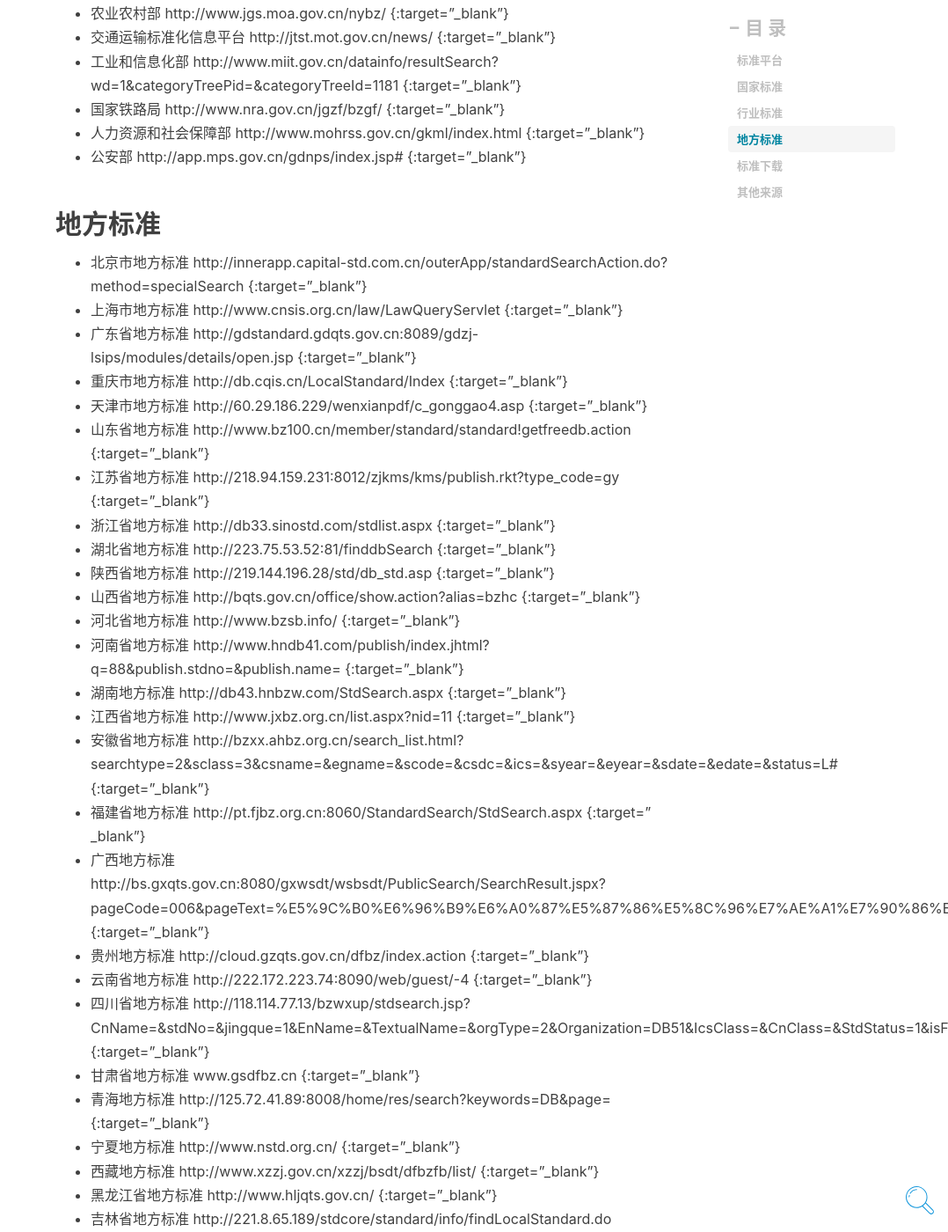
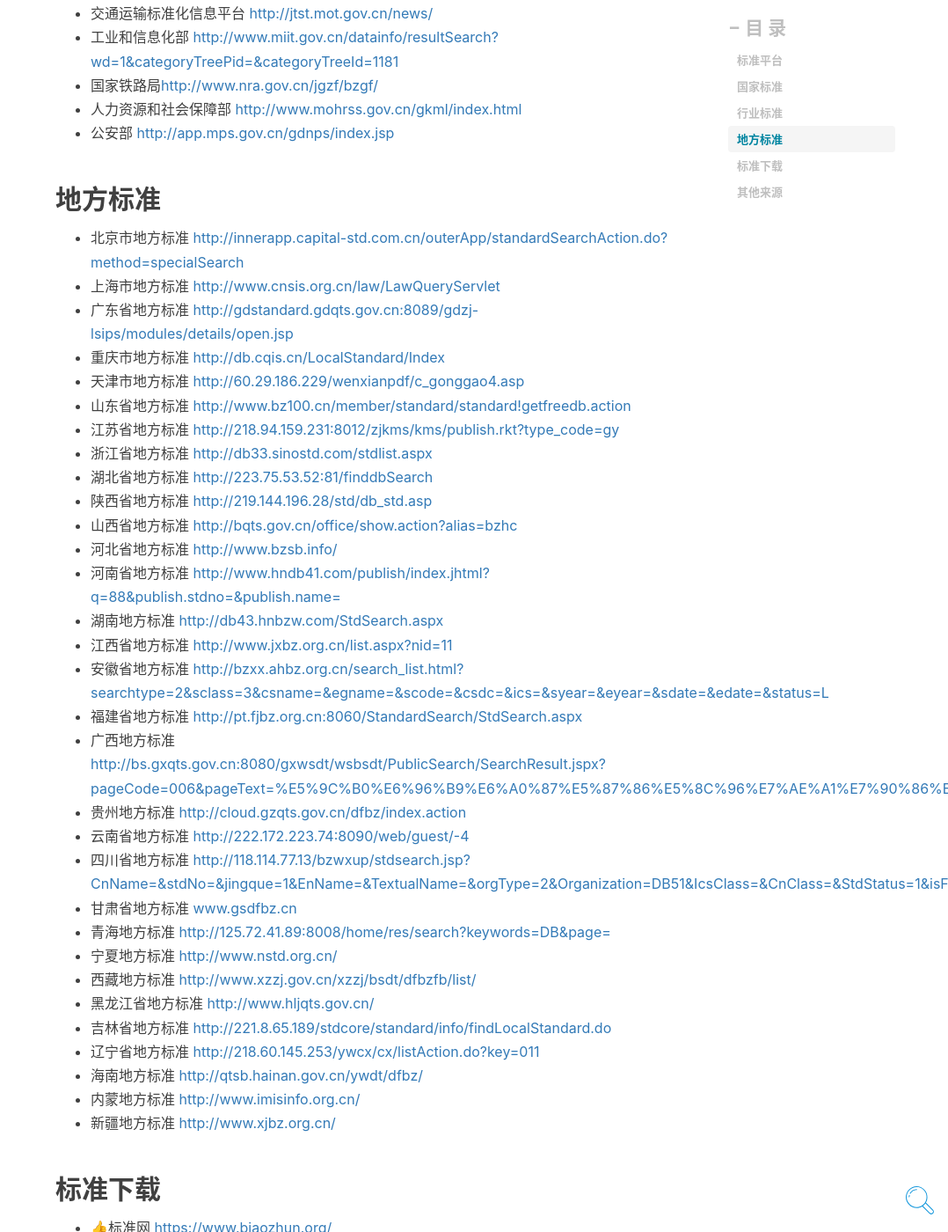
Before and after one commit to kcdyx1/kcdyx1.github.io, a Jekyll site: the page built from _posts/2022-01-26-标准规范.md, in a window 1280 px wide and 1400 px high, scrolled down 1420 px. Shown: the whole window at 88% size, without its empty margins (202-1280 px from the left). Built offline with Jekyll 4.4.1, drawn with Linux system fonts in a browser that asks for light colours; comment, search, counter and statistics services are not loaded; some of the changed text lies outside the part shown.

Commit message:
fix bugs

```diff
--- a/_posts/2022-01-26-标准规范.md
+++ b/_posts/2022-01-26-标准规范.md
@@ -15,84 +15,83 @@ tags:
 
 ## 国家标准
 
-- 👍国家标准全文公开系统 [http://openstd.samr.gov.cn/bzgk/gb/index](http://openstd.samr.gov.cn/bzgk/gb/index)) {:target="_blank"}
-- 👍全国标准信息公共服务平台 [http://std.samr.gov.cn/](http://std.samr.gov.cn/)) {:target="_blank"}
-- 👍中国国家标准化管理委员会 [http://www.sac.gov.cn/](http://www.sac.gov.cn/) {:target="_blank"}
-- 👍国家市场监督管理总局 [http://www.samr.gov.cn/](http://www.samr.gov.cn/) {:target="_blank"}
-- 👍中国政府网 http://www.gov.cn/fuwu/bzxxcx/bzh.htm {:target="_blank"}
-- 👍中国通信标准化协会 http://www.ccsa.org.cn/bzcx {:target="_blank"}
-- 全国团体标准信息平台 http://www.ttbz.org.cn/ {:target="_blank"}
-
+- 👍国家标准全文公开系统 [http://openstd.samr.gov.cn/bzgk/gb/index](http://openstd.samr.gov.cn/bzgk/gb/index)){:target="_blank"}
+- 👍全国标准信息公共服务平台 [http://std.samr.gov.cn/](http://std.samr.gov.cn/)){:target="_blank"}
+- 👍中国国家标准化管理委员会 [http://www.sac.gov.cn/](http://www.sac.gov.cn/){:target="_blank"}
+- 👍国家市场监督管理总局 [http://www.samr.gov.cn/](http://www.samr.gov.cn/){:target="_blank"}
+- 👍中国政府网 [http://www.gov.cn/fuwu/bzxxcx/bzh.htm](http://www.gov.cn/fuwu/bzxxcx/bzh.htm){:target="_blank"}
+- 👍中国通信标准化协会 [http://www.ccsa.org.cn/bzcx](http://www.ccsa.org.cn/bzcx){:target="_blank"}
+- 全国团体标准信息平台 [http://www.ttbz.org.cn/](http://www.ttbz.org.cn/){:target="_blank"}
 
 
 ## 行业标准
 
-- 国家工程建设标准化信息网 http://www.ccsn.gov.cn/ {:target="_blank"}
-- 住房和城乡建设部 http://www.mohurd.gov.cn/bzde/index.html {:target="_blank"}
-- 中国电力企业联合会 http://dls.cec.org.cn/zhongdianlianbiaozhun/ {:target="_blank"}
-- 生态环境部 http://kjs.mee.gov.cn/hjbhbz/ {:target="_blank"}
-- 商务部 http://ltbzh.mofcom.gov.cn/ltbzh_index.shtml {:target="_blank"}
-- 水利部国际合作与科技司 http://gjkj.mwr.gov.cn/jsjd1/bzcx/ {:target="_blank"}
-- 国家广播电视总局 http://www.nrta.gov.cn/col/col2081/index.html {:target="_blank"}
-- 国家粮食和物资储备局 http://www.lswz.gov.cn/html/zcfb/index.shtml {:target="_blank"}
-- 中国气象局 http://www.cma.gov.cn/root7/auto13139/ {:target="_blank"}
-- 全国金融标准化技术委员会 http://www.cfstc.org/bzgk/gk {:target="_blank"}
-- 国家林业和草原局 http://www.forestry.gov.cn/lykj/1716/index.html {:target="_blank"}
-- 国家卫生健康委员会 http://chiss.org.cn/hism/wcmpub/hism1029/zqyj/ {:target="_blank"}
-- 国家食品安全风险评估中心 http://bz.cfsa.net.cn/db {:target="_blank"}
-- 国家体育总局体育器材装备中心 http://www.sport.gov.cn/zbzx/index.html {:target="_blank"}
-- 农业农村部 http://www.jgs.moa.gov.cn/nybz/ {:target="_blank"}
-- 交通运输标准化信息平台 http://jtst.mot.gov.cn/news/ {:target="_blank"}
-- 工业和信息化部 http://www.miit.gov.cn/datainfo/resultSearch?wd=1&categoryTreePid=&categoryTreeId=1181 {:target="_blank"}
-- 国家铁路局 http://www.nra.gov.cn/jgzf/bzgf/ {:target="_blank"}
-- 人力资源和社会保障部 http://www.mohrss.gov.cn/gkml/index.html {:target="_blank"}
-- 公安部 http://app.mps.gov.cn/gdnps/index.jsp# {:target="_blank"}
+- 国家工程建设标准化信息网 [http://www.ccsn.gov.cn/](http://www.ccsn.gov.cn/){:target="_blank"}
+- 住房和城乡建设部 [http://www.mohurd.gov.cn/bzde/index.html](http://www.mohurd.gov.cn/bzde/index.html){:target="_blank"}
+- 中国电力企业联合会 [http://dls.cec.org.cn/zhongdianlianbiaozhun/](http://dls.cec.org.cn/zhongdianlianbiaozhun/){:target="_blank"}
+- 生态环境部 [http://kjs.mee.gov.cn/hjbhbz/](http://kjs.mee.gov.cn/hjbhbz/){:target="_blank"}
+- 商务部 [http://ltbzh.mofcom.gov.cn/ltbzh_index.shtml](http://ltbzh.mofcom.gov.cn/ltbzh_index.shtml){:target="_blank"}
+- 水利部国际合作与科技司 [http://gjkj.mwr.gov.cn/jsjd1/bzcx/](http://gjkj.mwr.gov.cn/jsjd1/bzcx/){:target="_blank"}
+- 国家广播电视总局 [http://www.nrta.gov.cn/col/col2081/index.html](http://www.nrta.gov.cn/col/col2081/index.html){:target="_blank"}
+- 国家粮食和物资储备局 [http://www.lswz.gov.cn/html/zcfb/index.shtml](http://www.lswz.gov.cn/html/zcfb/index.shtml){:target="_blank"}
+- 中国气象局 [http://www.cma.gov.cn/root7/auto13139/](http://www.cma.gov.cn/root7/auto13139/){:target="_blank"}
+- 全国金融标准化技术委员会 [http://www.cfstc.org/bzgk/gk](http://www.cfstc.org/bzgk/gk){:target="_blank"}
+- 国家林业和草原局 [http://www.forestry.gov.cn/lykj/1716/index.html](http://www.forestry.gov.cn/lykj/1716/index.html){:target="_blank"}
+- 国家卫生健康委员会 [http://chiss.org.cn/hism/wcmpub/hism1029/zqyj/](http://chiss.org.cn/hism/wcmpub/hism1029/zqyj/){:target="_blank"}
+- 国家食品安全风险评估中心 [http://bz.cfsa.net.cn/db](http://bz.cfsa.net.cn/db){:target="_blank"}
+- 国家体育总局体育器材装备中心 [http://www.sport.gov.cn/zbzx/index.html](http://www.sport.gov.cn/zbzx/index.html){:target="_blank"}
+- 农业农村部 [http://www.jgs.moa.gov.cn/nybz/](http://www.jgs.moa.gov.cn/nybz/){:target="_blank"}
+- 交通运输标准化信息平台 [http://jtst.mot.gov.cn/news/](http://jtst.mot.gov.cn/news/){:target="_blank"}
+- 工业和信息化部 [http://www.miit.gov.cn/datainfo/resultSearch?wd=1&categoryTreePid=&categoryTreeId=1181](http://www.miit.gov.cn/datainfo/resultSearch?wd=1&categoryTreePid=&categoryTreeId=1181){:target="_blank"}
+- 国家铁路局[http://www.nra.gov.cn/jgzf/bzgf/](http://www.nra.gov.cn/jgzf/bzgf/){:target="_blank"}
+- 人力资源和社会保障部 [http://www.mohrss.gov.cn/gkml/index.html](http://www.mohrss.gov.cn/gkml/index.html){:target="_blank"}
+- 公安部 [http://app.mps.gov.cn/gdnps/index.jsp](http://app.mps.gov.cn/gdnps/index.jsp){:target="_blank"}
 
 ## 地方标准
 
-- 北京市地方标准 http://innerapp.capital-std.com.cn/outerApp/standardSearchAction.do?method=specialSearch {:target="_blank"}
-- 上海市地方标准 http://www.cnsis.org.cn/law/LawQueryServlet {:target="_blank"}
-- 广东省地方标准 http://gdstandard.gdqts.gov.cn:8089/gdzj-lsips/modules/details/open.jsp {:target="_blank"}
-- 重庆市地方标准 http://db.cqis.cn/LocalStandard/Index {:target="_blank"}
-- 天津市地方标准 http://60.29.186.229/wenxianpdf/c_gonggao4.asp {:target="_blank"}
-- 山东省地方标准 http://www.bz100.cn/member/standard/standard!getfreedb.action {:target="_blank"}
-- 江苏省地方标准 http://218.94.159.231:8012/zjkms/kms/publish.rkt?type_code=gy {:target="_blank"}
-- 浙江省地方标准 http://db33.sinostd.com/stdlist.aspx {:target="_blank"}
-- 湖北省地方标准 http://223.75.53.52:81/finddbSearch {:target="_blank"}
-- 陕西省地方标准 http://219.144.196.28/std/db_std.asp {:target="_blank"}
-- 山西省地方标准 http://bqts.gov.cn/office/show.action?alias=bzhc {:target="_blank"}
-- 河北省地方标准 http://www.bzsb.info/ {:target="_blank"}
-- 河南省地方标准 http://www.hndb41.com/publish/index.jhtml?q=88&publish.stdno=&publish.name= {:target="_blank"}
-- 湖南地方标准 http://db43.hnbzw.com/StdSearch.aspx {:target="_blank"}
-- 江西省地方标准 http://www.jxbz.org.cn/list.aspx?nid=11 {:target="_blank"}
-- 安徽省地方标准 http://bzxx.ahbz.org.cn/search_list.html?searchtype=2&sclass=3&csname=&egname=&scode=&csdc=&ics=&syear=&eyear=&sdate=&edate=&status=L# {:target="_blank"}
-- 福建省地方标准 http://pt.fjbz.org.cn:8060/StandardSearch/StdSearch.aspx {:target="_blank"}
-- 广西地方标准 http://bs.gxqts.gov.cn:8080/gxwsdt/wsbsdt/PublicSearch/SearchResult.jspx?pageCode=006&pageText=%E5%9C%B0%E6%96%B9%E6%A0%87%E5%87%86%E5%8C%96%E7%AE%A1%E7%90%86%E6%9F%A5%E8%AF%A2 {:target="_blank"}
-- 贵州地方标准 http://cloud.gzqts.gov.cn/dfbz/index.action {:target="_blank"}
-- 云南省地方标准 http://222.172.223.74:8090/web/guest/-4 {:target="_blank"}
-- 四川省地方标准 http://118.114.77.13/bzwxup/stdsearch.jsp?CnName=&stdNo=&jingque=1&EnName=&TextualName=&orgType=2&Organization=DB51&IcsClass=&CnClass=&StdStatus=1&isForce=0&StdYear=0&nPageSize=10 {:target="_blank"}
-- 甘肃省地方标准 www.gsdfbz.cn {:target="_blank"}
-- 青海地方标准 http://125.72.41.89:8008/home/res/search?keywords=DB&page= {:target="_blank"}
-- 宁夏地方标准 http://www.nstd.org.cn/ {:target="_blank"}
-- 西藏地方标准 http://www.xzzj.gov.cn/xzzj/bsdt/dfbzfb/list/ {:target="_blank"}
-- 黑龙江省地方标准 http://www.hljqts.gov.cn/ {:target="_blank"}
-- 吉林省地方标准 http://221.8.65.189/stdcore/standard/info/findLocalStandard.do {:target="_blank"}
-- 辽宁省地方标准 http://218.60.145.253/ywcx/cx/listAction.do?key=011 {:target="_blank"}
-- 海南地方标准 http://qtsb.hainan.gov.cn/ywdt/dfbz/ {:target="_blank"}
-- 内蒙地方标准 http://www.imisinfo.org.cn/ {:target="_blank"}
-- 新疆地方标准 http://www.xjbz.org.cn/ {:target="_blank"}
+- 北京市地方标准 [http://innerapp.capital-std.com.cn/outerApp/standardSearchAction.do?method=specialSearch](http://innerapp.capital-std.com.cn/outerApp/standardSearchAction.do?method=specialSearch){:target="_blank"}
+- 上海市地方标准 [http://www.cnsis.org.cn/law/LawQueryServlet](http://www.cnsis.org.cn/law/LawQueryServlet){:target="_blank"}
+- 广东省地方标准 [http://gdstandard.gdqts.gov.cn:8089/gdzj-lsips/modules/details/open.jsp](http://gdstandard.gdqts.gov.cn:8089/gdzj-lsips/modules/details/open.jsp){:target="_blank"}
+- 重庆市地方标准 [http://db.cqis.cn/LocalStandard/Index](http://db.cqis.cn/LocalStandard/Index){:target="_blank"}
+- 天津市地方标准 [http://60.29.186.229/wenxianpdf/c_gonggao4.asp](http://60.29.186.229/wenxianpdf/c_gonggao4.asp){:target="_blank"}
+- 山东省地方标准 [http://www.bz100.cn/member/standard/standard!getfreedb.action](http://www.bz100.cn/member/standard/standard!getfreedb.action){:target="_blank"}
+- 江苏省地方标准 [http://218.94.159.231:8012/zjkms/kms/publish.rkt?type_code=gy](http://218.94.159.231:8012/zjkms/kms/publish.rkt?type_code=gy){:target="_blank"}
+- 浙江省地方标准 [http://db33.sinostd.com/stdlist.aspx](http://db33.sinostd.com/stdlist.aspx){:target="_blank"}
+- 湖北省地方标准 [http://223.75.53.52:81/finddbSearch](http://223.75.53.52:81/finddbSearch){:target="_blank"}
+- 陕西省地方标准 [http://219.144.196.28/std/db_std.asp](http://219.144.196.28/std/db_std.asp){:target="_blank"}
+- 山西省地方标准 [http://bqts.gov.cn/office/show.action?alias=bzhc](http://bqts.gov.cn/office/show.action?alias=bzhc){:target="_blank"}
+- 河北省地方标准 [http://www.bzsb.info/](http://www.bzsb.info/){:target="_blank"}
+- 河南省地方标准 [http://www.hndb41.com/publish/index.jhtml?q=88&publish.stdno=&publish.name=](http://www.hndb41.com/publish/index.jhtml?q=88&publish.stdno=&publish.name=){:target="_blank"}
+- 湖南地方标准 [http://db43.hnbzw.com/StdSearch.aspx](http://db43.hnbzw.com/StdSearch.aspx){:target="_blank"}
+- 江西省地方标准 [http://www.jxbz.org.cn/list.aspx?nid=11](http://www.jxbz.org.cn/list.aspx?nid=11){:target="_blank"}
+- 安徽省地方标准 [http://bzxx.ahbz.org.cn/search_list.html?searchtype=2&sclass=3&csname=&egname=&scode=&csdc=&ics=&syear=&eyear=&sdate=&edate=&status=L](http://bzxx.ahbz.org.cn/search_list.html?searchtype=2&sclass=3&csname=&egname=&scode=&csdc=&ics=&syear=&eyear=&sdate=&edate=&status=L){:target="_blank"}
+- 福建省地方标准 [http://pt.fjbz.org.cn:8060/StandardSearch/StdSearch.aspx](http://pt.fjbz.org.cn:8060/StandardSearch/StdSearch.aspx){:target="_blank"}
+- 广西地方标准 [http://bs.gxqts.gov.cn:8080/gxwsdt/wsbsdt/PublicSearch/SearchResult.jspx?pageCode=006&pageText=%E5%9C%B0%E6%96%B9%E6%A0%87%E5%87%86%E5%8C%96%E7%AE%A1%E7%90%86%E6%9F%A5%E8%AF%A2](http://bs.gxqts.gov.cn:8080/gxwsdt/wsbsdt/PublicSearch/SearchResult.jspx?pageCode=006&pageText=%E5%9C%B0%E6%96%B9%E6%A0%87%E5%87%86%E5%8C%96%E7%AE%A1%E7%90%86%E6%9F%A5%E8%AF%A2){:target="_blank"}
+- 贵州地方标准 [http://cloud.gzqts.gov.cn/dfbz/index.action](http://cloud.gzqts.gov.cn/dfbz/index.action){:target="_blank"}
+- 云南省地方标准 [http://222.172.223.74:8090/web/guest/-4](http://222.172.223.74:8090/web/guest/-4){:target="_blank"}
+- 四川省地方标准 [http://118.114.77.13/bzwxup/stdsearch.jsp?CnName=&stdNo=&jingque=1&EnName=&TextualName=&orgType=2&Organization=DB51&IcsClass=&CnClass=&StdStatus=1&isForce=0&StdYear=0&nPageSize=10](http://118.114.77.13/bzwxup/stdsearch.jsp?CnName=&stdNo=&jingque=1&EnName=&TextualName=&orgType=2&Organization=DB51&IcsClass=&CnClass=&StdStatus=1&isForce=0&StdYear=0&nPageSize=10){:target="_blank"}
+- 甘肃省地方标准 [www.gsdfbz.cn](www.gsdfbz.cn){:target="_blank"}
+- 青海地方标准 [http://125.72.41.89:8008/home/res/search?keywords=DB&page=](http://125.72.41.89:8008/home/res/search?keywords=DB&page=){:target="_blank"}
+- 宁夏地方标准 [http://www.nstd.org.cn/](http://www.nstd.org.cn/){:target="_blank"}
+- 西藏地方标准 [http://www.xzzj.gov.cn/xzzj/bsdt/dfbzfb/list/](http://www.xzzj.gov.cn/xzzj/bsdt/dfbzfb/list/){:target="_blank"}
+- 黑龙江省地方标准 [http://www.hljqts.gov.cn/](http://www.hljqts.gov.cn/){:target="_blank"}
+- 吉林省地方标准 [http://221.8.65.189/stdcore/standard/info/findLocalStandard.do](http://221.8.65.189/stdcore/standard/info/findLocalStandard.do){:target="_blank"}
+- 辽宁省地方标准 [http://218.60.145.253/ywcx/cx/listAction.do?key=011](http://218.60.145.253/ywcx/cx/listAction.do?key=011){:target="_blank"}
+- 海南地方标准 [http://qtsb.hainan.gov.cn/ywdt/dfbz/](http://qtsb.hainan.gov.cn/ywdt/dfbz/){:target="_blank"}
+- 内蒙地方标准 [http://www.imisinfo.org.cn/](http://www.imisinfo.org.cn/){:target="_blank"}
+- 新疆地方标准 [http://www.xjbz.org.cn/](http://www.xjbz.org.cn/){:target="_blank"}
 
 
 
 ## 标准下载
 
-- 👍标准网 https://www.biaozhun.org/  {:target="_blank"}_
-- 标准下载网 https://www.biao-zhun.cn/ {:target="_blank"}
-- 标准下载库 http://www.bzxzk.net/ {:target="_blank"}
-
+- 👍标准网 [https://www.biaozhun.org/](https://www.biaozhun.org/){:target="_blank"}
+- 标准下载网 [https://www.biao-zhun.cn/](https://www.biao-zhun.cn/){:target="_blank"}
+- 标准下载库 [http://www.bzxzk.net/](http://www.bzxzk.net/){:target="_blank"}
+- 各种标准文本 [https://www.waizi.org.cn/doc/](https://www.waizi.org.cn/doc/){:target="_blank"}
 ## 其他来源
 
-- 国家免费强制性标准网站 https://m.sohu.com/a/347277446_99896959/?pvid=000115_3w_a# {:target="_blank"}
+- 国家免费强制性标准网站 [https://m.sohu.com/a/347277446_99896959/?pvid=000115_3w_a](https://m.sohu.com/a/347277446_99896959/?pvid=000115_3w_a){:target="_blank"}
 
 -----
 
```
Also changed, not shown: other parts of _posts/2022-01-26-标准规范.md (+1 -1 lines).
